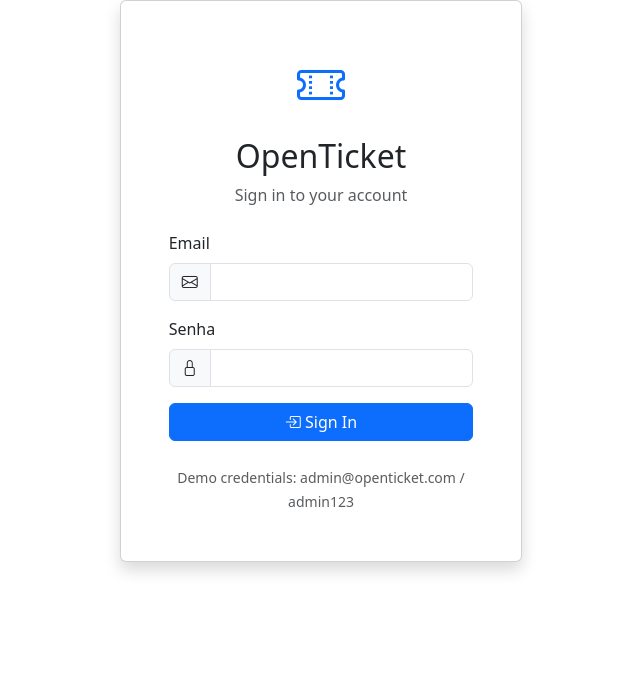
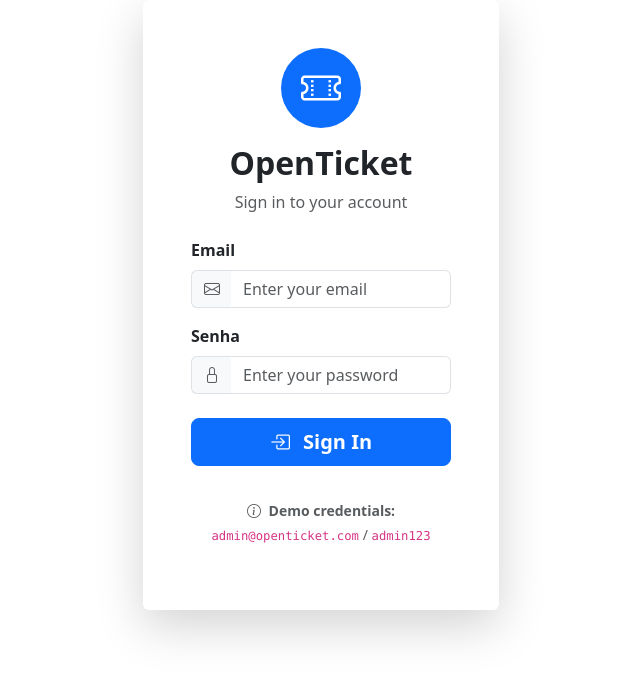
Before and after one commit to hian18/desafio_chamados, a Django app: page / in a window 1280 px wide. Shown: the top 678 px of the page, without its empty margins (319-959 px from the left). Run offline with Django 5.2, Linux system fonts and the light colour scheme; parts of the project's set-up code (start-up, migrations or seed data) failed here and were passed over.

Commit message:
melhoria login

```diff
--- a/backend/front/templates/front/login.html
+++ b/backend/front/templates/front/login.html
@@ -3,54 +3,110 @@
 
 {% block title %}{% trans "Login" %} - OpenTicket{% endblock %}
 
+{% block extra_css %}
+<style>
+    .login-container {
+        background: linear-gradient(135deg, #667eea 0%, #764ba2 100%);
+        min-height: 100vh;
+    }
+
+    .login-card {
+        backdrop-filter: blur(10px);
+        background: rgba(255, 255, 255, 0.95);
+        border: 1px solid rgba(255, 255, 255, 0.2);
+    }
+
+    .input-group-text {
+        background: #f8f9fa !important;
+        border-color: #dee2e6 !important;
+    }
+
+    .form-control:focus {
+        border-color: #0d6efd;
+        box-shadow: 0 0 0 0.2rem rgba(13, 110, 253, 0.25);
+    }
+
+    .btn-primary {
+        background: linear-gradient(45deg, #0d6efd, #6610f2);
+        border: none;
+        transition: all 0.3s ease;
+    }
+
+    .btn-primary:hover {
+        background: linear-gradient(45deg, #0b5ed7, #5a0fc8);
+        transform: translateY(-1px);
+        box-shadow: 0 4px 12px rgba(13, 110, 253, 0.3);
+    }
+
+    .demo-credentials {
+        background: linear-gradient(45deg, #e3f2fd, #f3e5f5);
+        border: 1px solid #e1f5fe;
+    }
+</style>
+{% endblock %}
+
 {% block content %}
+<div class="login-container d-flex align-items-center justify-content-center">
+    <div class="container">
         <div class="row justify-content-center">
-    <div class="col-md-6 col-lg-4">
-        <div class="card shadow">
+            <div class="col-md-6 col-lg-5 col-xl-4">
+                <div class="card login-card shadow-lg border-0">
                     <div class="card-body p-5">
                         <div class="text-center mb-4">
-                    <i class="bi bi-ticket-perforated text-primary" style="font-size: 3rem;"></i>
-                    <h2 class="mt-3">OpenTicket</h2>
-                    <p class="text-muted">{% trans "Sign in to your account" %}</p>
+                            <div class="bg-primary rounded-circle d-inline-flex align-items-center justify-content-center mb-3" style="width: 80px; height: 80px;">
+                                <i class="bi bi-ticket-perforated text-white" style="font-size: 2.5rem;"></i>
+                            </div>
+                            <h2 class="fw-bold text-dark mb-2">OpenTicket</h2>
+                            <p class="text-muted mb-0">{% trans "Sign in to your account" %}</p>
                         </div>
 
                         <form method="post">
                             {% csrf_token %}
 
                             <div class="mb-3">
-                        <label for="email" class="form-label">{% trans "Email" %}</label>
+                                <label for="email" class="form-label fw-semibold">{% trans "Email" %}</label>
                                 <div class="input-group">
-                            <span class="input-group-text">
-                                <i class="bi bi-envelope"></i>
+                                    <span class="input-group-text bg-light border-end-0">
+                                        <i class="bi bi-envelope text-muted"></i>
                                     </span>
-                            <input type="email" class="form-control" id="email" name="email" required>
+                                    <input type="email" class="form-control border-start-0" id="email" name="email"
+                                           placeholder="{% trans 'Enter your email' %}" required>
                                 </div>
                             </div>
 
-                    <div class="mb-3">
-                        <label for="password" class="form-label">{% trans "Password" %}</label>
+                            <div class="mb-4">
+                                <label for="password" class="form-label fw-semibold">{% trans "Password" %}</label>
                                 <div class="input-group">
-                            <span class="input-group-text">
-                                <i class="bi bi-lock"></i>
+                                    <span class="input-group-text bg-light border-end-0">
+                                        <i class="bi bi-lock text-muted"></i>
                                     </span>
-                            <input type="password" class="form-control" id="password" name="password" required>
+                                    <input type="password" class="form-control border-start-0" id="password" name="password"
+                                           placeholder="{% trans 'Enter your password' %}" required>
                                 </div>
                             </div>
 
-                    <div class="d-grid">
-                        <button type="submit" class="btn btn-primary">
-                            <i class="bi bi-box-arrow-in-right"></i> {% trans "Sign In" %}
+                            <div class="d-grid mb-3">
+                                <button type="submit" class="btn btn-primary btn-lg fw-semibold">
+                                    <i class="bi bi-box-arrow-in-right me-2"></i> {% trans "Sign In" %}
                                 </button>
                             </div>
                         </form>
 
-                <div class="text-center mt-4">
+                        <div class="text-center">
+                            <div class="card demo-credentials border-0">
+                                <div class="card-body py-3">
                                     <small class="text-muted">
-                        {% trans "Demo credentials" %}: admin@openticket.com / admin123
+                                        <i class="bi bi-info-circle me-1"></i>
+                                        <strong>{% trans "Demo credentials" %}:</strong><br>
+                                        <code>admin@openticket.com</code> / <code>admin123</code>
                                     </small>
                                 </div>
                             </div>
                         </div>
                     </div>
                 </div>
+            </div>
+        </div>
+    </div>
+</div>
 {% endblock %}
```
Lines whose indentation alone changed are shown as unchanged.
